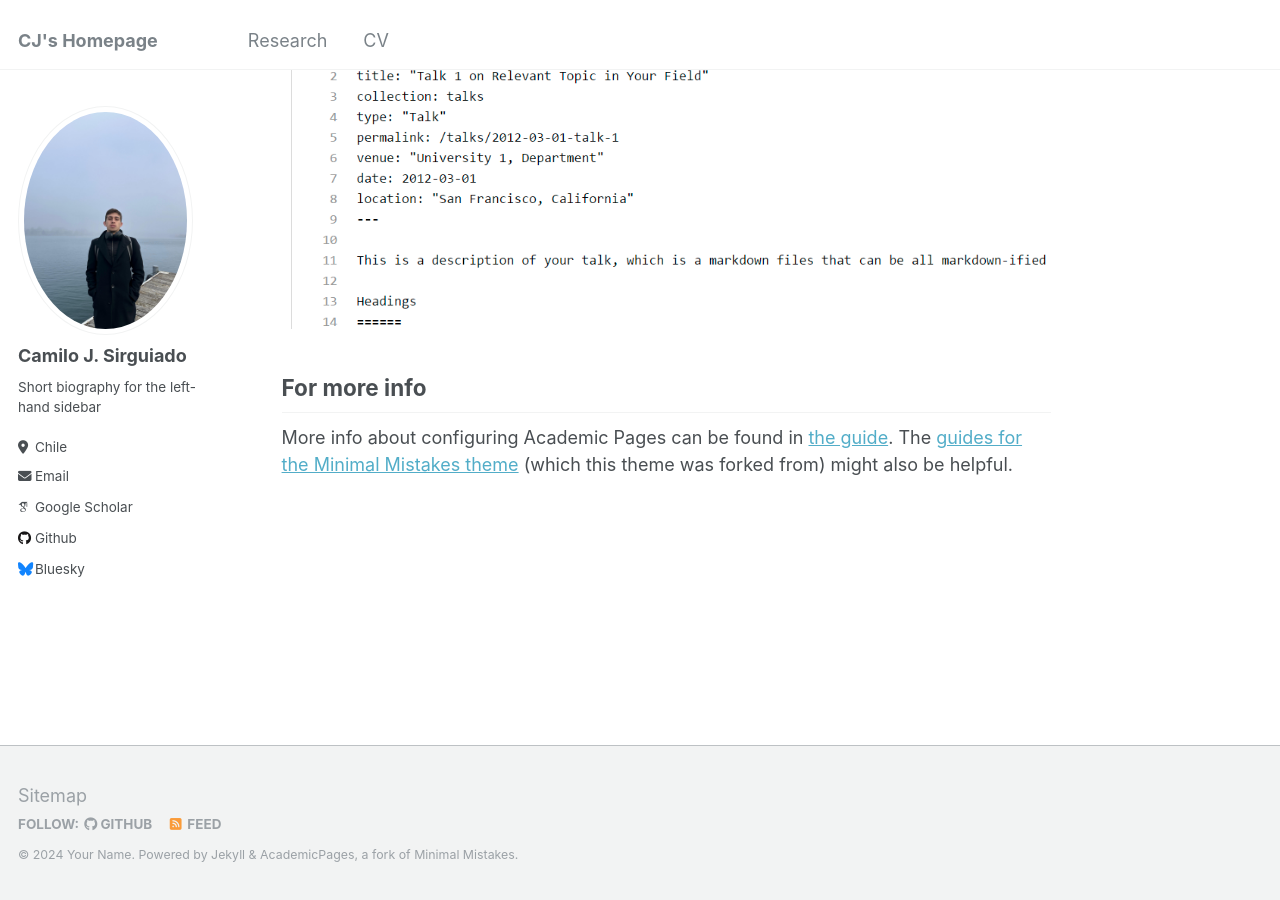
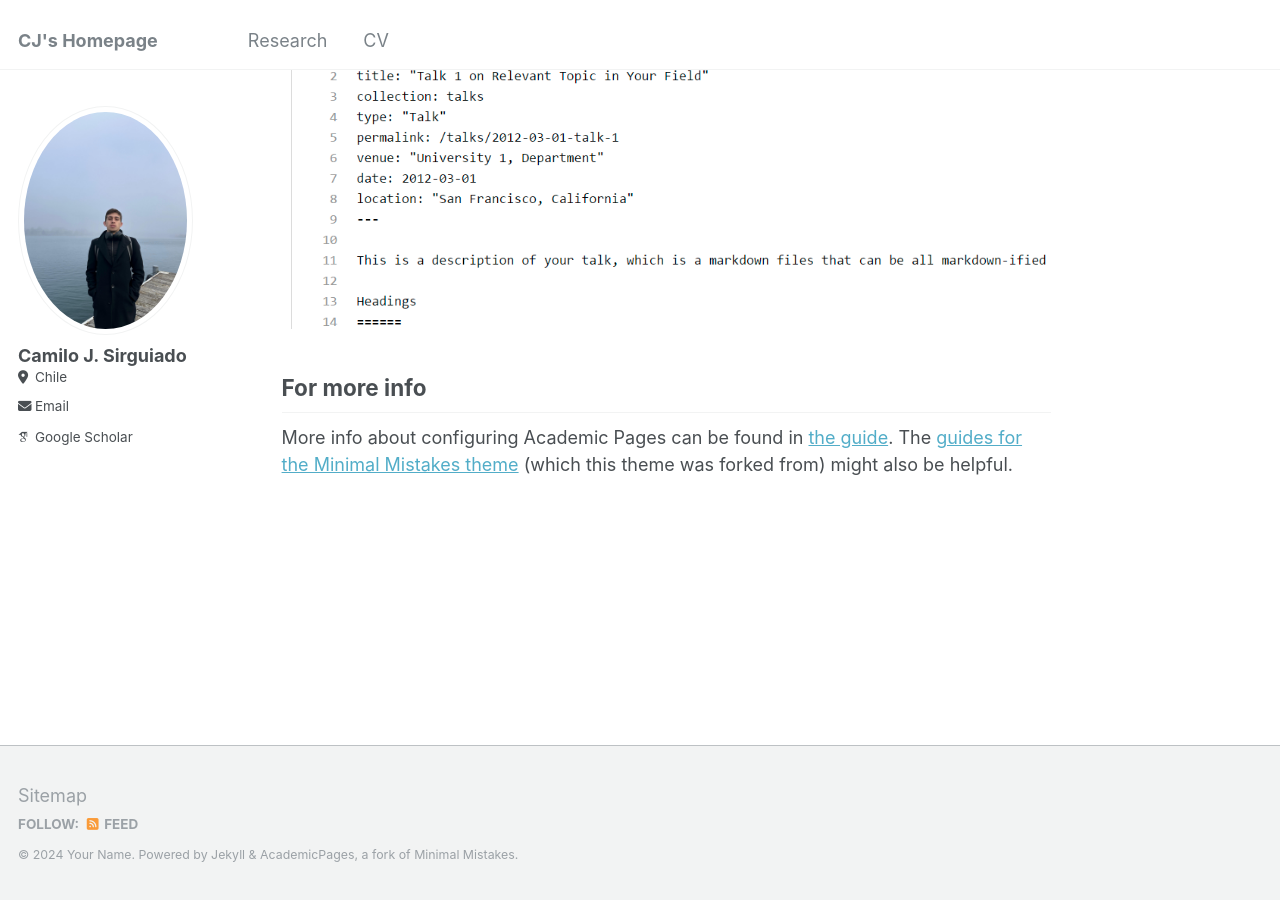
Before and after one commit to Camilo6190/camilo-j-sirguiado, a Jekyll site: the page built from _pages/about.md, in a window 1280 px wide and 900 px high, scrolled down 2660 px. Built offline with Jekyll 4.4.1, drawn with Linux system fonts in a browser that asks for light colours; some web fonts are replaced; part of the change alters nothing that is shown.

Commit message:
Update _config.yml

```diff
--- a/_config.yml
+++ b/_config.yml
@@ -24,7 +24,7 @@ author:
   avatar           : "profile_cj.jpg"
   name             : "Camilo J. Sirguiado"
   pronouns         : # example: "she/her"
-  bio              : "Short biography for the left-hand sidebar"
+  bio              :
   location         : "Chile"
   employer         : #"Red Brick University"
   uri              : # URL
@@ -43,12 +43,12 @@ author:
   bitbucket        : # Username - Update with your username on the site
   codepen          : # Username
   dribbble         : # Username
-  github           : "academicpages"
+  github           :
   kaggle           : # Username
   stackoverflow    : # User number or user number and name (i.e., use "1" or "1/jeff-atwood")
 
   # Social media
-  bluesky          : "bsky.app" # Replace this with you Bluesky username
+  bluesky          :
   facebook         : # Username
   flickr           : # Username
   foursquare       : # Username
```
